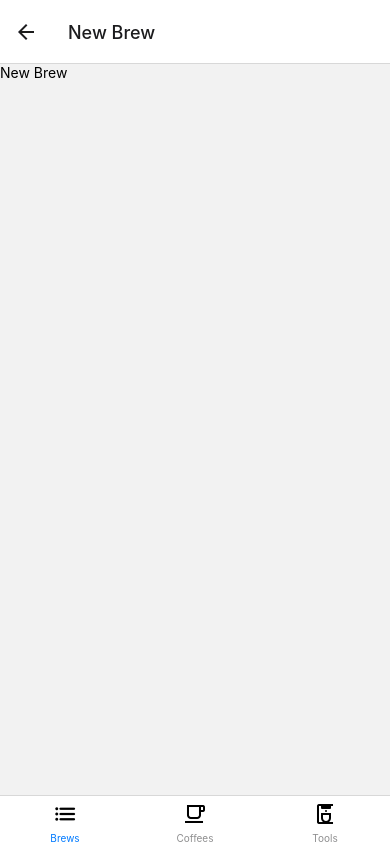
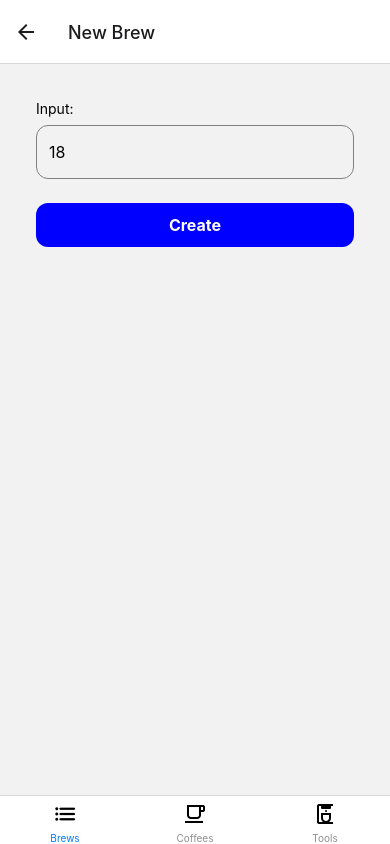
Before and after one commit to leventemathe/coffee-diary, a React Native app in the folder mobile/: screen /NewBrew in a window 390 px wide. Built offline with nearby package versions, Linux system fonts and the light colour scheme; no server answers.

Commit message:
add number input

```diff
--- /dev/null
+++ b/mobile/src/components/Input.tsx
@@ -0,0 +1,61 @@
+import { useState } from "react";
+import {
+  StyleSheet,
+  TextInputProps,
+  TextInput as RNTextInput,
+} from "react-native";
+
+import { getNumber, getNumberyString } from "@/utils/number";
+
+export function TextInput(props: TextInputProps) {
+  return <RNTextInput {...props} style={styles.input} />;
+}
+
+type NumberInputProps = Omit<TextInputProps, "value" | "onChange"> & {
+  value: number;
+  onChange: (value: number) => void;
+};
+
+export function NumberInput({ value, onChange, ...props }: NumberInputProps) {
+  const [displayValue, setDisplayValue] = useState(String(value));
+
+  function onChangeText(str: string) {
+    const num = getNumber(str);
+    if (num !== undefined) {
+      console.log(num);
+      onChange(num);
+      setDisplayValue(String(num));
+    }
+
+    if (getNumberyString(str) !== undefined) {
+      setDisplayValue(str);
+    }
+  }
+
+  // There is an issue with formatting controlled inputs in RN -> flickering
+  // https://github.com/facebook/react-native/issues/23578
+  return (
+    <RNTextInput
+      style={styles.input}
+      keyboardType="numeric"
+      defaultValue={displayValue}
+      value={displayValue}
+      onChangeText={onChangeText}
+      onChange={undefined}
+      onKeyPress={undefined}
+      onTextInput={undefined}
+      autoCorrect={false}
+    />
+  );
+}
+
+const styles = StyleSheet.create({
+  input: {
+    fontSize: 16,
+    borderColor: "grey",
+    borderRadius: 12,
+    borderWidth: 1,
+    paddingHorizontal: 12,
+    paddingVertical: 16,
+  },
+});
--- a/mobile/src/components/NewToolForm.tsx
+++ b/mobile/src/components/NewToolForm.tsx
@@ -4,7 +4,7 @@ import { Text } from "react-native";
 import { Button } from "./Button";
 import { ErrorText } from "./ErrorText";
 import { Form, FormRow } from "./Form";
-import { TextInput } from "./TextInput";
+import { TextInput } from "./Input";
 
 export type ToolFormValues = {
   name: string;
--- a/mobile/src/components/TextInput.tsx
+++ /dev/null
@@ -1,20 +0,0 @@
-import {
-  StyleSheet,
-  TextInputProps,
-  TextInput as RNTextInput,
-} from "react-native";
-
-export function TextInput(props: TextInputProps) {
-  return <RNTextInput {...props} style={styles.textInput} />;
-}
-
-const styles = StyleSheet.create({
-  textInput: {
-    fontSize: 16,
-    borderColor: "grey",
-    borderRadius: 12,
-    borderWidth: 1,
-    paddingHorizontal: 12,
-    paddingVertical: 16,
-  },
-});
--- a/mobile/src/networking/coffeeMaker.ts
+++ b/mobile/src/networking/coffeeMaker.ts
@@ -3,6 +3,8 @@ import { endpoints } from "./endpoints";
 import { CoffeeMaker, CreateCoffeeMaker } from "@/types/CoffeeMaker";
 
 export async function createCoffeeMaker(
+  // eslint auto save bug
+  // eslint-disable-next-line prettier/prettier
   coffeeMaker: CreateCoffeeMaker
 ): Promise<number> {
   const response = await fetch(endpoints.coffeeMaker, {
--- a/mobile/src/screens/NewBrewScreen.tsx
+++ b/mobile/src/screens/NewBrewScreen.tsx
@@ -1,9 +1,59 @@
-import { Text, View } from "react-native";
+import { useForm, Controller } from "react-hook-form";
+import { StyleSheet, Text, View } from "react-native";
+
+import { Button } from "@/components/Button";
+import { ErrorText } from "@/components/ErrorText";
+import { Form, FormRow } from "@/components/Form";
+import { NumberInput } from "@/components/Input";
+import { CreateBrew } from "@/types/Brew";
 
 export function NewBrewScreen() {
+  const {
+    control,
+    handleSubmit,
+    formState: { errors },
+  } = useForm<CreateBrew>({
+    defaultValues: {
+      input: 18,
+      output: 36,
+      preInfusion: false,
+      pressure: 9,
+      time: 27,
+    },
+  });
+
+  async function onSubmit() {}
+
   return (
-    <View>
-      <Text>New Brew</Text>
+    <View style={styles.view}>
+      <Form>
+        <FormRow>
+          <Text>Input:</Text>
+          <Controller
+            name="input"
+            control={control}
+            rules={{
+              required: true,
+            }}
+            render={({ field: { onChange, value } }) => (
+              <NumberInput
+                keyboardType="numeric"
+                placeholder="Required"
+                value={value}
+                onChange={onChange}
+              />
+            )}
+          />
+          {errors.input && <ErrorText>Name is required.</ErrorText>}
+        </FormRow>
+        <Button text="Create" onPress={handleSubmit(onSubmit)} />
+      </Form>
     </View>
   );
 }
+
+const styles = StyleSheet.create({
+  view: {
+    padding: 12,
+  },
+});
--- a/mobile/src/screens/NewCoffeeScreen.tsx
+++ b/mobile/src/screens/NewCoffeeScreen.tsx
@@ -5,8 +5,8 @@ import { Text } from "react-native";
 import { Button } from "@/components/Button";
 import { ErrorText } from "@/components/ErrorText";
 import { Form, FormRow } from "@/components/Form";
+import { TextInput } from "@/components/Input";
 import { Select } from "@/components/Select";
-import { TextInput } from "@/components/TextInput";
 import { useCreateCoffee } from "@/mutations/coffee";
 import { useCoffees } from "@/queries/coffee";
 import { CreateCoffee } from "@/types/Coffee";
--- /dev/null
+++ b/mobile/src/utils/number.ts
@@ -0,0 +1,25 @@
+// TODO: better localization
+
+export function getNumber(str: string) {
+  const num = parseFloat(str.replace(",", "."));
+  if (!Number.isNaN(num)) {
+    return num;
+  }
+
+  return undefined;
+}
+
+export function getNumberyString(str: string) {
+  if (str === "" || str === "0") {
+    return str;
+  }
+  if (
+    str.length > 1 &&
+    (str[str.length - 1] === "." || str[str.length - 1] === ",") &&
+    (str.match(/\./g) ?? []).length <= 1 &&
+    (str.match(/,/g) ?? []).length <= 1
+  ) {
+    return str;
+  }
+  return undefined;
+}
```
